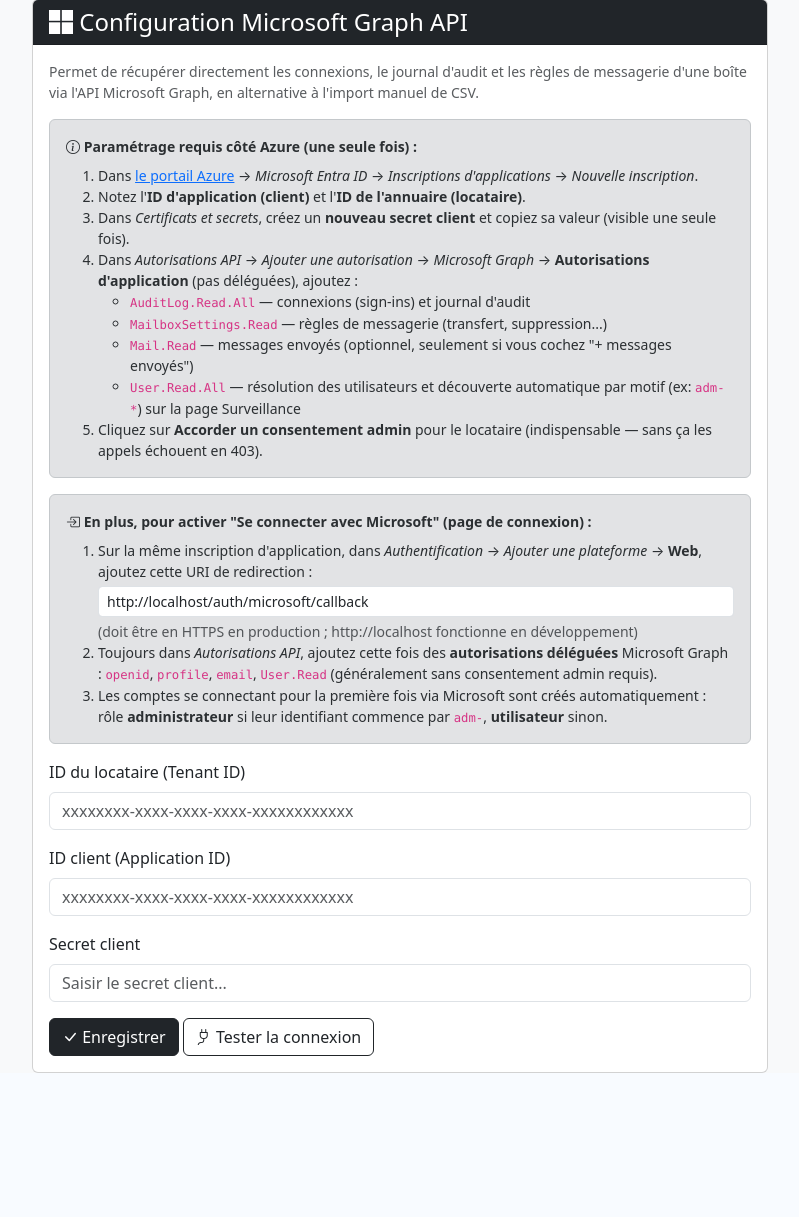
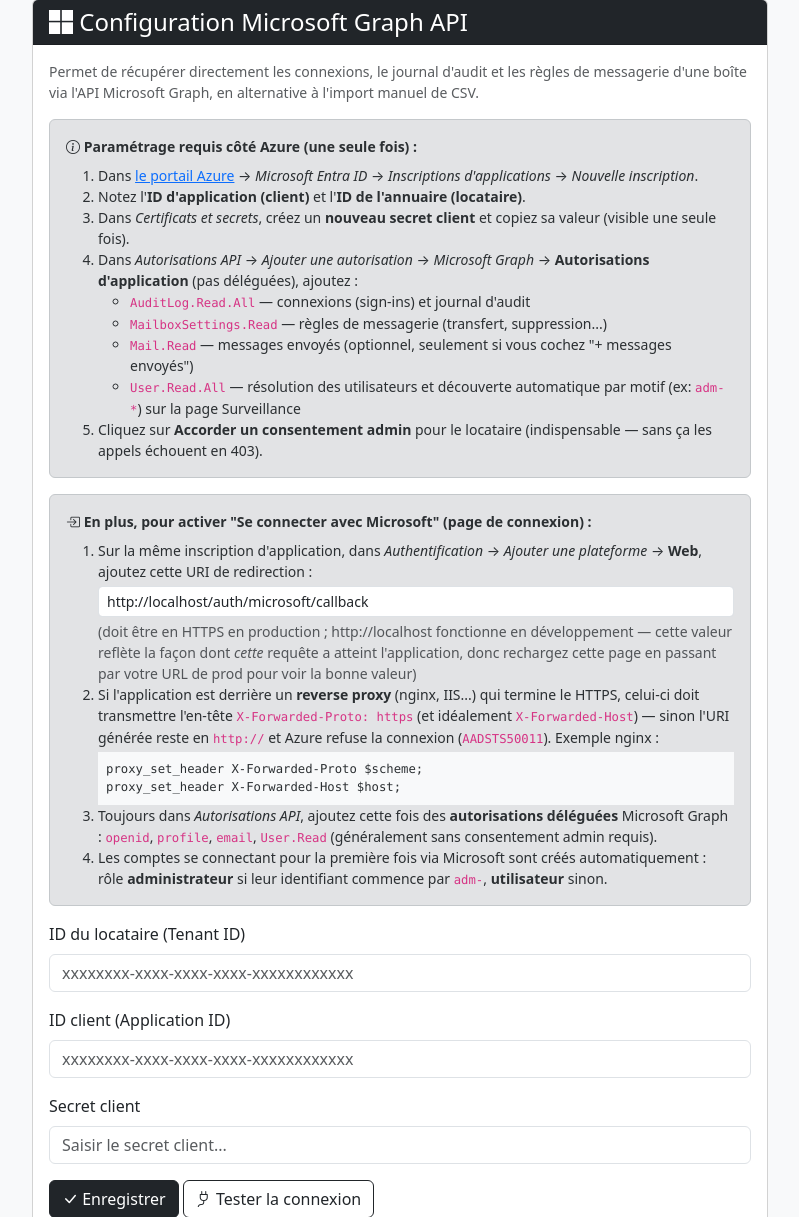
Before and after one commit to Crapoto94/Analyse-mail, a Flask app: page /config in a window 1280 px wide. Shown: the part 1517-2734 px from the top of the page, without its empty margins (240-1039 px from the left). Before the commit the page ends 2590 px from the top, so only its background shows below. Run offline with Flask 3, Linux system fonts and the light colour scheme; a user stored in the database is signed in; data comes from the database, SQL or seed files in the repository; some libraries are stand-ins or nearby versions.

Commit message:
Corrige AADSTS50011 derriere un reverse proxy (ProxyFix)
- Ajout de werkzeug.middleware.proxy_fix.ProxyFix : sans lui, une app
  Flask/waitress derriere un reverse proxy qui termine le HTTPS ne
  voit que du HTTP en interne, et url_for(_external=True) (utilise
  pour l'URI de redirection Microsoft) generait donc du "http://" au
  lieu du "https://" enregistre dans Azure, provoquant une erreur
  AADSTS50011 (URI de redirection non reconnue)
- ProxyFix fait confiance aux en-tetes X-Forwarded-Proto/-Host envoyes
  par le proxy pour retrouver le schema/hote reels ; sans impact sur
  le dev local (pas de proxy = pas de ces en-tetes = comportement
  http://localhost inchange), verifie dans les deux cas
- Documentation dans /config : le reverse proxy doit positionner ces
  en-tetes (exemple nginx fourni), et rappel que la valeur affichee
  de l'URI de redirection reflete la requete en cours

Co-Authored-By: Claude Sonnet 5 <noreply@anthropic.com>

```diff
--- a/app.py
+++ b/app.py
@@ -13,6 +13,15 @@ app = Flask(__name__)
 app.secret_key = 'analyse-compromis-secret-key'
 app.config['UPLOAD_FOLDER'] = 'uploads'
 app.config['MAX_CONTENT_LENGTH'] = 16 * 1024 * 1024
+
+# Derriere un reverse proxy qui termine le HTTPS (nginx, IIS...), waitress ne voit que du
+# HTTP en interne : sans ProxyFix, url_for(_external=True) (utilise pour l'URI de
+# redirection Microsoft) generait du "http://" au lieu du "https://" attendu par Azure,
+# provoquant une erreur AADSTS50011 (URI de redirection non reconnue). ProxyFix fait
+# confiance aux en-tetes X-Forwarded-* envoyes par le proxy pour retrouver le schema, l'hote
+# et le chemin d'origine reels — le proxy DOIT positionner ces en-tetes (voir /config).
+from werkzeug.middleware.proxy_fix import ProxyFix
+app.wsgi_app = ProxyFix(app.wsgi_app, x_for=1, x_proto=1, x_host=1, x_prefix=1)
 
 
 def format_paris_datetime(value, fmt='%d/%m/%Y %H:%M:%S'):
--- a/templates/config.html
+++ b/templates/config.html
@@ -127,7 +127,12 @@
                             <div class="input-group input-group-sm mt-1 mb-1">
                                 <input type="text" class="form-control" value="{{ microsoft_redirect_uri }}" readonly onclick="this.select()">
                             </div>
-                            <span class="text-muted">(doit être en HTTPS en production ; http://localhost fonctionne en développement)</span>
+                            <span class="text-muted">(doit être en HTTPS en production ; http://localhost fonctionne en développement — cette valeur reflète la façon dont <em>cette</em> requête a atteint l'application, donc rechargez cette page en passant par votre URL de prod pour voir la bonne valeur)</span>
+                        </li>
+                        <li>
+                            Si l'application est derrière un <strong>reverse proxy</strong> (nginx, IIS...) qui termine le HTTPS, celui-ci doit transmettre l'en-tête <code>X-Forwarded-Proto: https</code> (et idéalement <code>X-Forwarded-Host</code>) — sinon l'URI générée reste en <code>http://</code> et Azure refuse la connexion (<code>AADSTS50011</code>). Exemple nginx :
+                            <pre class="bg-light p-2 small mb-0 mt-1">proxy_set_header X-Forwarded-Proto $scheme;
+proxy_set_header X-Forwarded-Host $host;</pre>
                         </li>
                         <li>Toujours dans <em>Autorisations API</em>, ajoutez cette fois des <strong>autorisations déléguées</strong> Microsoft Graph :
                             <code>openid</code>, <code>profile</code>, <code>email</code>, <code>User.Read</code> (généralement sans consentement admin requis).
```
